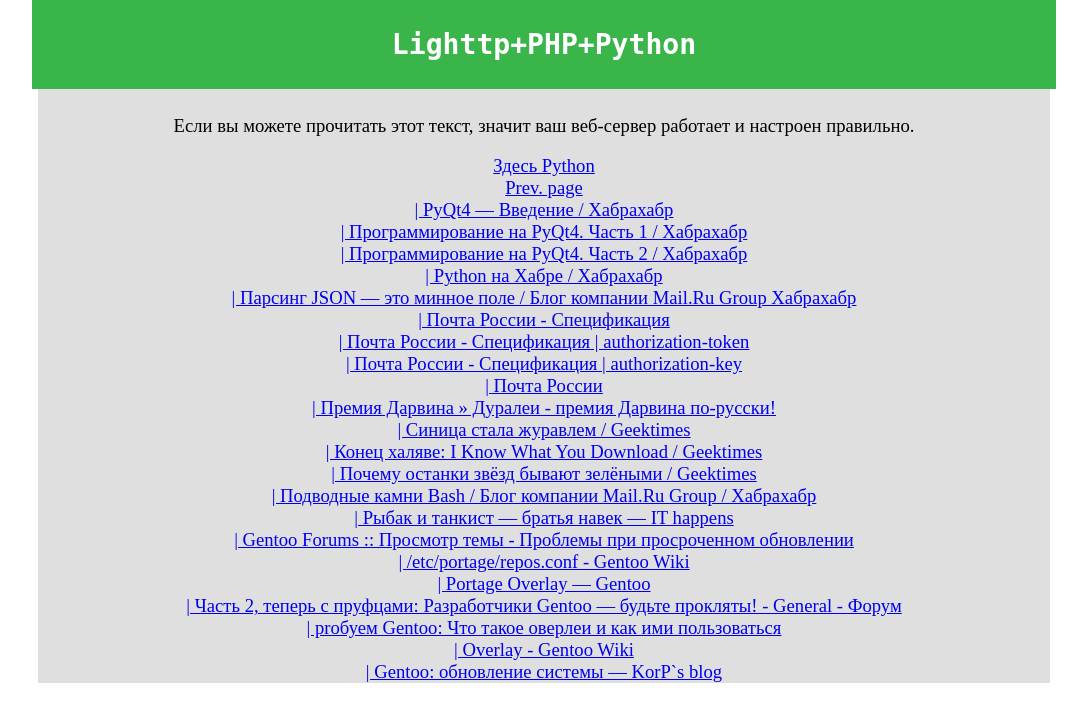
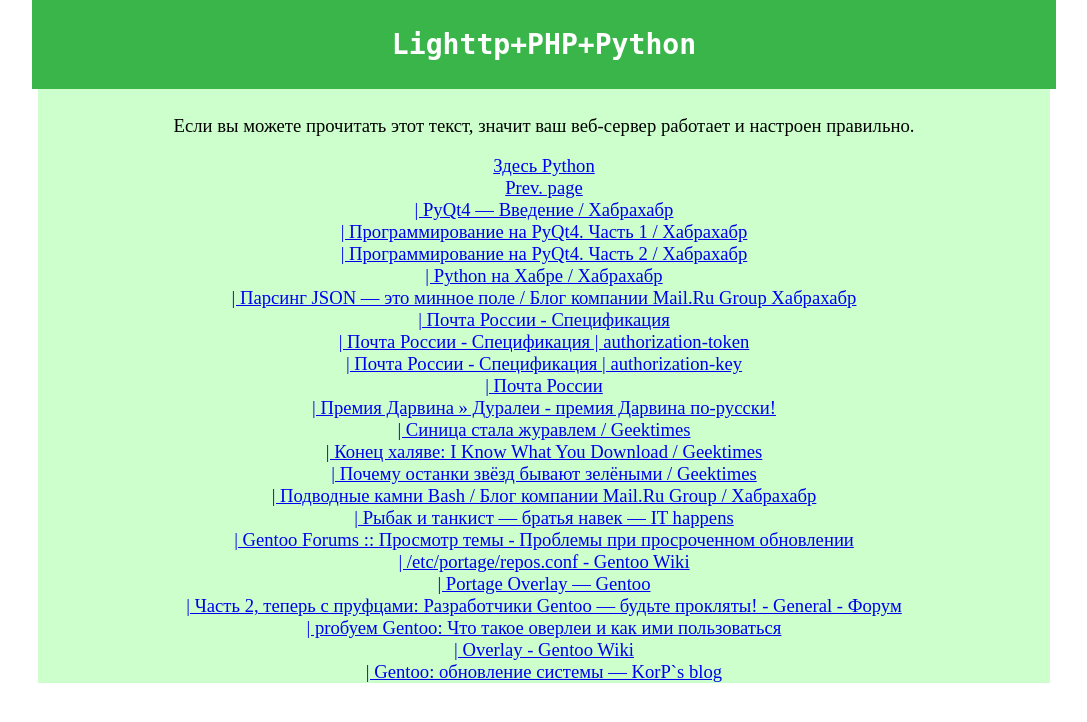
Before and after one commit to delvin-fil/delvin-fil.github.io, a PHP site: page /mail.php in a window 1280 px wide. Shown: the top 722 px of the page, without its empty margins (96-1183 px from the left). Run offline with PHP 8.4, Linux system fonts and the light colour scheme.

Commit message:
Update my.css

```diff
--- a/my.css
+++ b/my.css
@@ -2,7 +2,7 @@
     width: 80%; /* Ширина слоя */
     left: 10%;
     margin: 0 auto 0px; /* Выравнивание по центру */
-    background: #DFDFDF; /* Цвет фона */
+    background: #ccFFcc; /* Цвет фона */
     font: 14pt DejaVU;
     text-align: center;
 }
```
